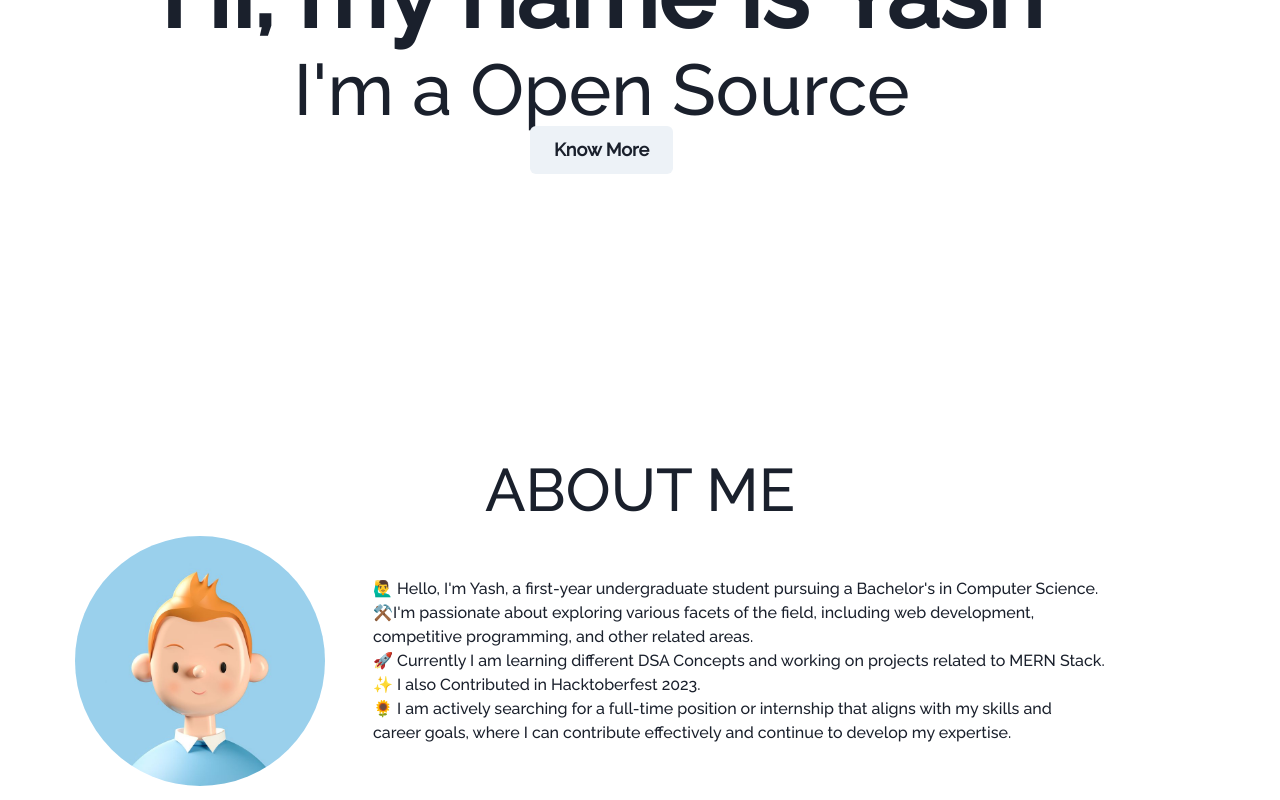
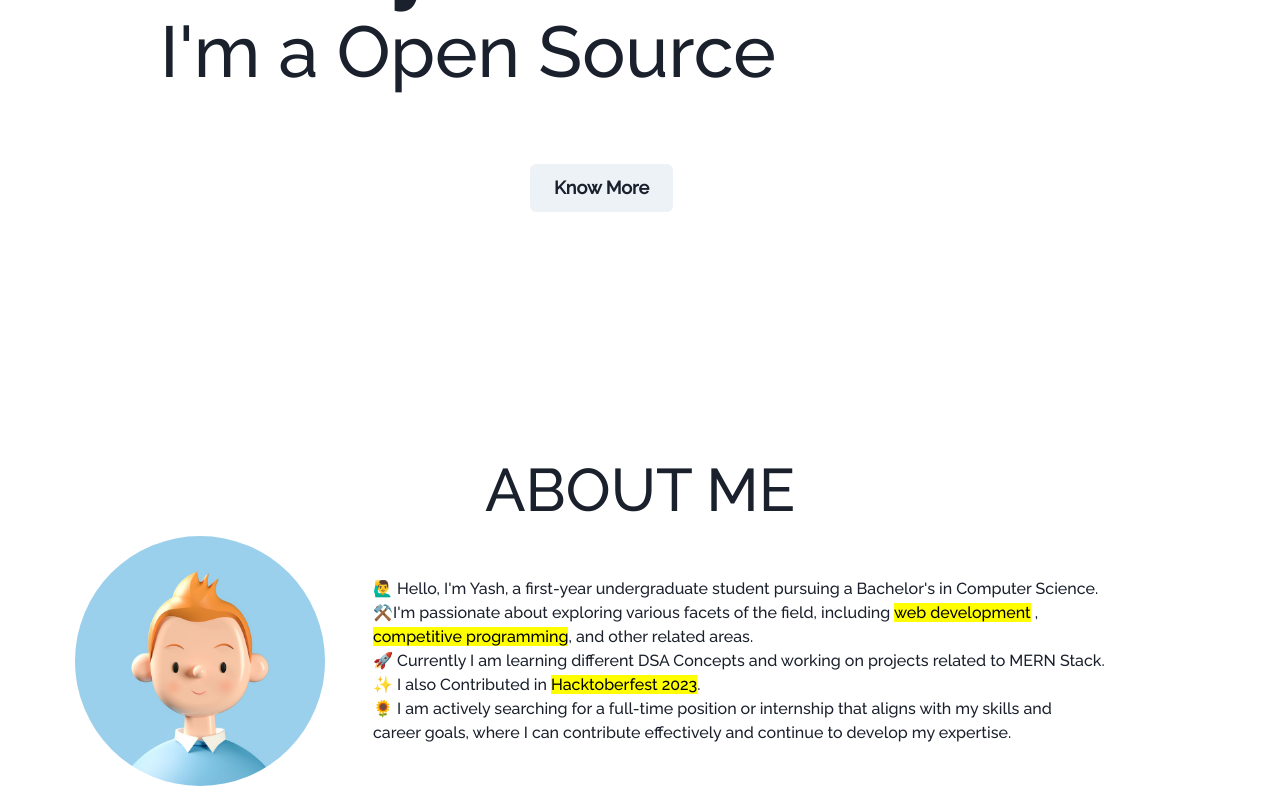
Before and after one commit to Yashh56/Portfolio, a React (Vite) app: page /about in a window 1280 px wide. Shown: the part 340-1140 px from the top of the page. Built offline with nearby package versions, Linux system fonts and the light colour scheme; what tailwindcss-animated would draw is missing.

Commit message:
animation updated

```diff
--- a/src/Components/About.tsx
+++ b/src/Components/About.tsx
@@ -1,31 +1,34 @@
 import { Image } from '@chakra-ui/react'
-import { useEffect, useRef } from 'react';
-import gsap from 'gsap';
+import { useEffect, useState } from 'react';
 import Skills from './Skills';
-import { ScrollTrigger } from 'gsap/ScrollTrigger';
-gsap.registerPlugin(ScrollTrigger)
-
+import { Text } from '@chakra-ui/react';
 
 const About = () => {
-    const ref = useRef<HTMLInputElement>(null);
+    const [isVisible, setIsVisible] = useState(false);
+
+    const handleScroll = () => {
+        if (window.scrollY > 70) { // Adjust this value based on when you want the animation to start
+            setIsVisible(true);
+        } else {
+            setIsVisible(false);
+        }
+    };
+
     useEffect(() => {
-        const el = ref.current;
-        // if (!el) return; // Add this line to check if el is defined
-        gsap.fromTo(el, { scale: 0 }, {
-            scale: 1,
-            duration: 1.5,
-            scrollTrigger: {
-                trigger: el,
-            }
-        })
-    }, [])
+        window.addEventListener('scroll', handleScroll);
+
+        return () => window.removeEventListener('scroll', handleScroll);
+    }, []);
+
     return (
-        <div className='md:h-[60vh]'>
+        <div className={`md:h-[60vh]`}>
+            <div className={`container ${isVisible ? 'animate-fade-right animate-duration-[1000ms] animate-ease-out' : ' '}`}>
+
             <div id='animatedSection' className='flex justify-center items-center max-md:text-4xl md:text-6xl'>
                 <h1>ABOUT ME</h1>
             </div>
             <div className=" max-md:flex-col md:flex md:items-center w-fit md:justify-center gap-4 mt-4">
-                <div ref={ref} className='md:flex justify-center items-center text-center'>
+                <div className='md:flex justify-center items-center text-center'>
                     <div className='justify-center items-center flex'>
                         <Image
                             borderRadius='full'
@@ -37,14 +40,16 @@ const About = () => {
                     <div className='md:w-[65%] md:flex md:ml-12 flex-wrap'>
                         <p>🙋‍♂️ Hello, I'm Yash, a first-year undergraduate student pursuing a Bachelor's in Computer Science.</p>
                         <br />
-                        <p> ⚒️I'm passionate about exploring various facets of the field, including web development,</p>
-                        <p>competitive programming, and other related areas.</p>
+                        <p> ⚒️I'm passionate about exploring various facets of the field, including <Text as='mark'>web development</Text> ,</p>
+                        <p><Text as='mark'>competitive programming</Text>, and other related areas.</p>
                         <p>🚀 Currently I am learning different DSA Concepts and working on projects related to MERN Stack.</p>
-                        <p>✨ I also Contributed in Hacktoberfest 2023.</p>
+                        <p>✨ I also Contributed in <Text as='mark'> Hacktoberfest 2023</Text>.</p>
                         <p>🌻 I am actively searching for a full-time position or internship that aligns with my skills and </p>
                         <p>career goals, where I can contribute effectively and continue to develop my expertise.</p>
                     </div>
                 </div>
+                </div>
+
             </div>
             <div className='md:hidden'>
                 <Skills />
--- a/src/Components/Home.tsx
+++ b/src/Components/Home.tsx
@@ -16,10 +16,13 @@ const Home = () => {
       <div className=' max-md:text-center animate-fade-up animate-once'>
         <div className='text-center justify-center items-center'>
           <h1 className="max-md:text-4xl md:text-8xl font-bold inline">Hi, my name is <p className='inline'>Yash</p> </h1>
-          <h2 className="max-md:text-3xl mt-3 md:text-7xl">I'm a {text}</h2>
+          <div className=''>
+          <h2 className="max-md:text-3xl mt-3 md:text-7xl fixed">I'm a {text}</h2>
+
+          </div>
         </div>
-        <div className='flex items-center justify-center gap-2'>
-          <Link to='animatedSection' smooth={true} duration={500} offset={-50}>
+        <div className='flex items-center justify-center mt-40'>
+          <Link to='animatedSection' smooth={true}  duration={500} offset={-50}>
             <Button size={'lg'} className='Button'>Know More</Button>
           </Link>
         </div>
--- a/src/Components/Projects.tsx
+++ b/src/Components/Projects.tsx
@@ -1,24 +1,28 @@
 import { Button } from '@chakra-ui/react'
 import { Link } from "react-router-dom"
-import { useEffect, useRef } from 'react';
-import gsap from 'gsap';
-import { ScrollTrigger } from 'gsap/ScrollTrigger';
-gsap.registerPlugin(ScrollTrigger)
+import { useEffect, useState } from 'react';
 const Projects = () => {
-  const ref = useRef<HTMLInputElement>(null);
+  const [isVisible, setIsVisible] = useState(false);
+
+  const handleScroll = () => {
+    if (window.scrollY >= 100) { // Adjust this value based on when you want the animation to start
+      setIsVisible(true);
+    }
+    else {
+      setIsVisible(false);
+    }
+  };
+
   useEffect(() => {
-    const el = ref.current;
-    gsap.fromTo(el, { scale: 0 }, {
-      scale: 1,
-      duration: 1.5,
-      scrollTrigger: {
-        trigger: el,
-        toggleActions: 'play none'
-      }
-    })
-  }, [])
+    window.addEventListener('scroll', handleScroll);
+
+    return () => window.removeEventListener('scroll', handleScroll);
+  }, []);
+
   return (
-    <div ref={ref} className='w-fit mt-1'>
+    <div className={`container ${isVisible ? 'animate-fade-right animate-duration-[2000ms] animate-ease-out' : " "} `}>
+
+    <div className={`container w-fit mt-1 ${isVisible ? 'slide-in' : ''}`}>
       <div className='h-[20vh] flex justify-center max-md:mt-12 items-center max-md:text-4xl md:text-6xl'>
         <h1>PROJECTS</h1>
       </div>
@@ -84,6 +88,8 @@ const Projects = () => {
         </div>
       </div>
     </div>
+    </div>
+
   )
 }
 
--- a/src/Components/Skills.tsx
+++ b/src/Components/Skills.tsx
@@ -1,23 +1,24 @@
-import { useEffect, useRef } from 'react';
-import gsap from 'gsap';
-import { ScrollTrigger } from 'gsap/ScrollTrigger';
-gsap.registerPlugin(ScrollTrigger)
+import { useEffect, useState } from 'react';
 const Skills = () => {
 
-    const ref = useRef<HTMLInputElement>(null);
+    const [isVisible, setIsVisible] = useState(false);
+
+    const handleScroll = () => {
+        if (window.scrollY > 100) { // Adjust this value based on when you want the animation to start
+            setIsVisible(true);
+        } else {
+            setIsVisible(false);
+        }
+    };
+
     useEffect(() => {
-        const el = ref.current;
-        gsap.fromTo(el, { scale: 0 }, {
-            scale: 1,
-            duration: 1,
-            scrollTrigger: {
-                trigger: el,
-                toggleActions: 'play none'
-            }
-        })
-    }, [])
+        window.addEventListener('scroll', handleScroll);
+
+        return () => window.removeEventListener('scroll', handleScroll);
+    }, []);
+
     return (
-        <div ref={ref} className=' flex justify-center items-center' id='animatedSection1'>
+        <div className={` container flex justify-center items-center ${isVisible ? 'animate-fade-right animate-duration-[2000ms] animate-ease-out' : ''}`} id='animatedSection1'>
             <div className='md:h-[70vh] max-md:h-[40vh] md:w-fit max-md:w-fit'>
                 <div className='max-w-md max-md:w-fit'>
                     <h1 className='text-6xl/10 text-center m-10'>My Skills</h1>
--- a/tailwind.config.js
+++ b/tailwind.config.js
@@ -1,14 +1,9 @@
 /** @type {import('tailwindcss').Config} */
 export default {
-  darkMode: 'class',
-  content: [
-    "./index.html",
-    "./src/**/*.{js,ts,jsx,tsx}",
-  ],
+  darkMode: "class",
+  content: ["./index.html", "./src/**/*.{js,ts,jsx,tsx}"],
   theme: {
     extend: {},
   },
-  plugins: [
-    require('tailwindcss-animated')
-  ],
-}
+  plugins: [require("tailwindcss-animated")],
+};
```
